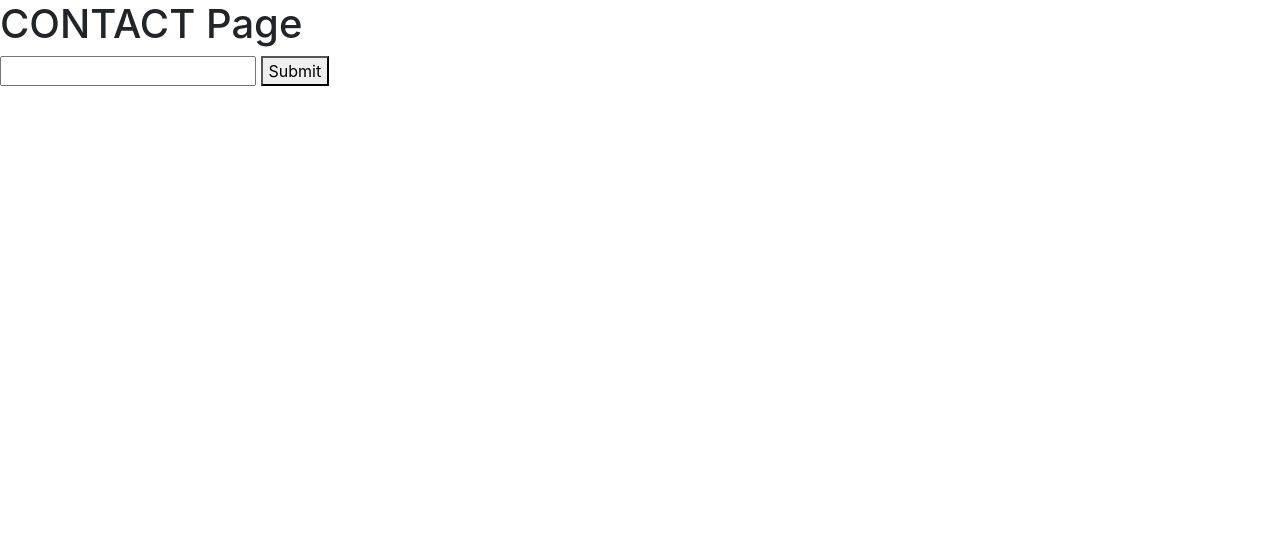
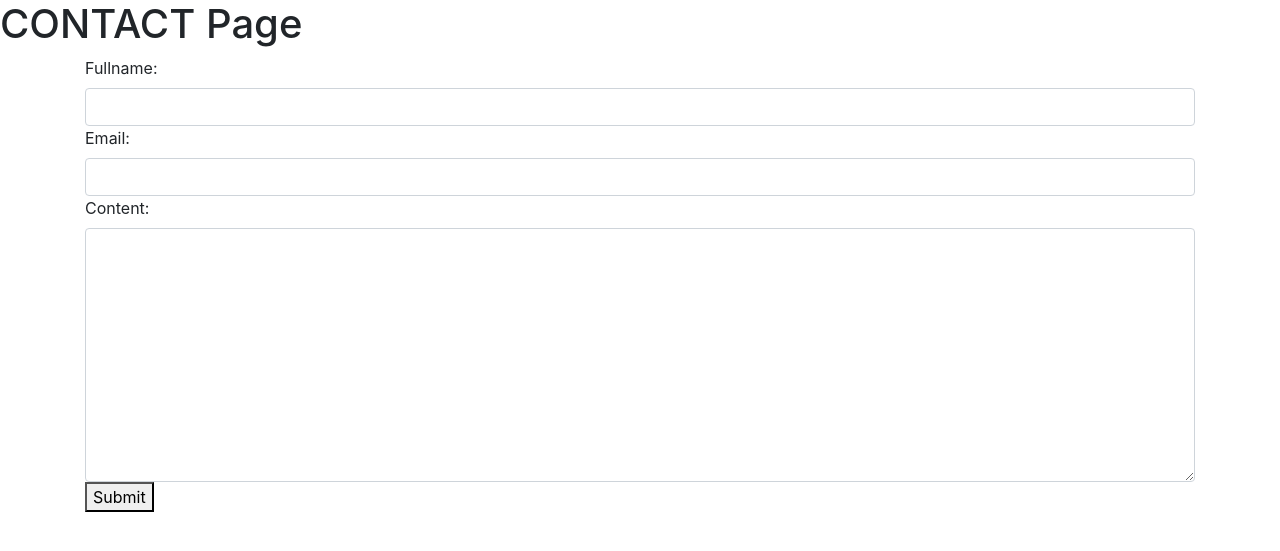
Before and after one commit to collegedayss/Ecommerce_repo, a Django app: page /contact/ in a window 1280 px wide. Shown: the top 551 px of the page. Run offline with Django 3.2, Linux system fonts and the light colour scheme; some libraries are stand-ins or nearby versions.

Commit message:
02 || 15 Django Forms.

```diff
--- /dev/null
+++ b/ecommerce/ecommerce/forms.py
@@ -0,0 +1,28 @@
+from django import forms
+
+
+class ContactForm(forms.Form):
+    fullname = forms.CharField(
+        widget=forms.TextInput(
+            attrs={
+                "class": "form-control",
+                'id': 'form_full_name'
+            })
+    )
+    email = forms.EmailField(
+        widget=forms.EmailInput(
+            attrs={
+                "class": "form-control"
+            }))
+    content = forms.CharField(
+        widget=forms.Textarea(
+            attrs={
+                "class": "form-control",
+            })
+    )
+
+    def clean_email(self):
+        email = self.cleaned_data.get('email')
+        if not 'gmail.com' in email:
+            raise forms.ValidationError('Email has to be Gmail')
+        return email
--- a/ecommerce/ecommerce/views.py
+++ b/ecommerce/ecommerce/views.py
@@ -1,5 +1,6 @@
 from django.http import HttpResponse
 from django.shortcuts import render
+from .forms import ContactForm
 
 
 def home_page(request):
@@ -17,10 +18,17 @@ def about_page(request):
 
 
 def contact_page(request):
+    contact_form = ContactForm(request.POST or None)
+
     context = {
-        'title': "CONTACT Page"
+        'title': "CONTACT Page",
+        'form': contact_form
     }
-    if request.method == "POST":
-        print(request.POST)
-        print(request.POST.get('fullname'))
+    if contact_form.is_valid():
+        print(contact_form.cleaned_data)
+    # if request.method == "POST":
+    #     print(request.POST)
+    #     print(request.POST.get('fullname'))
+    #     print(request.POST.get('email'))
+    #     print(request.POST.get('content'))
     return render(request, "contact/view.html", context)
--- a/ecommerce/templates/contact/view.html
+++ b/ecommerce/templates/contact/view.html
@@ -15,12 +15,20 @@
 
 <body>
     <h1>{{title}}</h1>
+    <div class='container'>
+        <form action="" method="POST">
+            {% csrf_token %}
+            {{form}}
+            <button class='btn-' type="submit">Submit</button>
+        </form>
+        <!-- <form action="" method="POST">
+            <input class='form-control' type="text" name="fullname" placeholder="Name">
+            <input class='form-control' type="email" name="Email" placeholder="Email">
+            <input class='form-control' type="text" name="Message" placeholder="Message">
 
-    <form action="" method="POST">
-        <input type="text" name="fullname">
-        {% csrf_token %}
-        <button type="submit">Submit</button>
-    </form>
+            <button type="submit">Submit</button>
+        </form> -->
+    </div>
 
     <!-- Optional JavaScript -->
     <!-- jQuery first, then Popper.js, then Bootstrap JS -->
```
